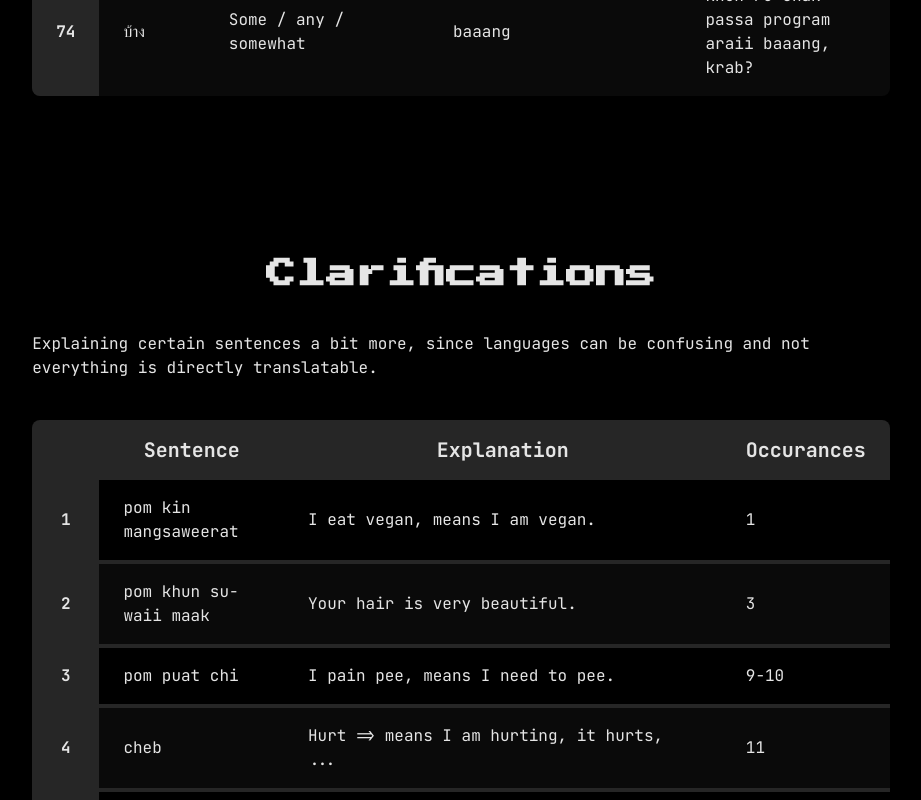
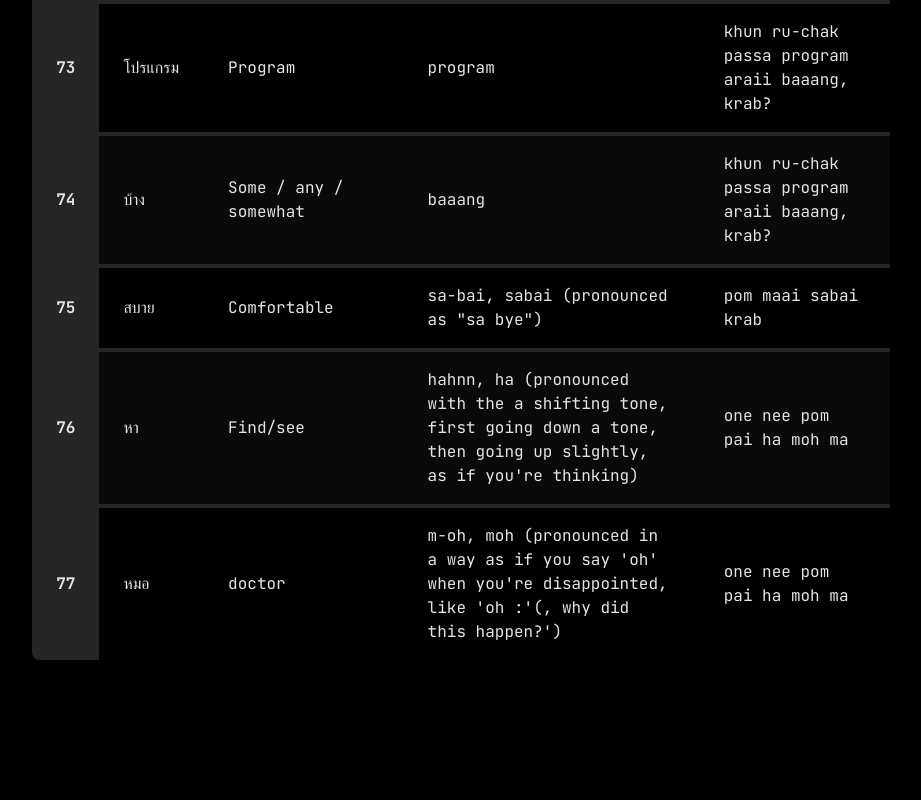
Before and after one commit to reeveng/Learning-Thai, a SvelteKit app: page / in a window 1280 px wide. Shown: the part 6560-7360 px from the top of the page, without its empty margins (179-1100 px from the left). Built offline with nearby package versions, Linux system fonts and the light colour scheme.

Commit message:
add sentences 'today I went to the doctor' and 'im sick, yes'

```diff
--- a/src/data/clarifications.ts
+++ b/src/data/clarifications.ts
@@ -85,6 +85,15 @@ export const clarifications: ClarificationType[] = [
 	{
 		sentence: 'look',
 		explanation: `look => indicates an amount of items in formal Thai, in english it would be equivalent to: "round objects" or "long objects", for example, with mango or a stone you'd use "look"`
+	},
+	{
+		sentence: 'maai sabai',
+		explanation: 'maai sabai => literally translated to => not comfortable but can mean sick/ill'
+	},
+	{
+		sentence: 'pai ha moh ma',
+		explanation:
+			'the combination of "pai" and "ma" in this sentence indicates that it is in the past, a.k.a. went instead of go, order of "pai" and "ma" is important, the "ma" is supposed to come after the "pai"'
 	}
 ];
 // ,{
--- a/src/data/translations.ts
+++ b/src/data/translations.ts
@@ -450,6 +450,26 @@ export const translations: TranslationType[] = [
 		english: 'Some / any / somewhat',
 		pronounciation: 'baaang',
 		example: 'khun ru-chak passa program araii baaang, krab?'
+	},
+	{
+		thai: 'สบาย',
+		english: 'Comfortable',
+		pronounciation: 'sa-bai, sabai (pronounced as "sa bye")',
+		example: 'pom maai sabai krab'
+	},
+	{
+		thai: 'หา',
+		english: 'Find/see',
+		pronounciation:
+			"hahnn, ha (pronounced with the a shifting tone, first going down a tone, then going up slightly, as if you're thinking)",
+		example: 'one nee pom pai ha moh ma'
+	},
+	{
+		thai: 'หมอ',
+		english: 'doctor',
+		pronounciation:
+			"m-oh, moh (pronounced in a way as if you say 'oh' when you're disappointed, like 'oh :'(, why did this happen?')",
+		example: 'one nee pom pai ha moh ma'
 	}
 ];
 
```
